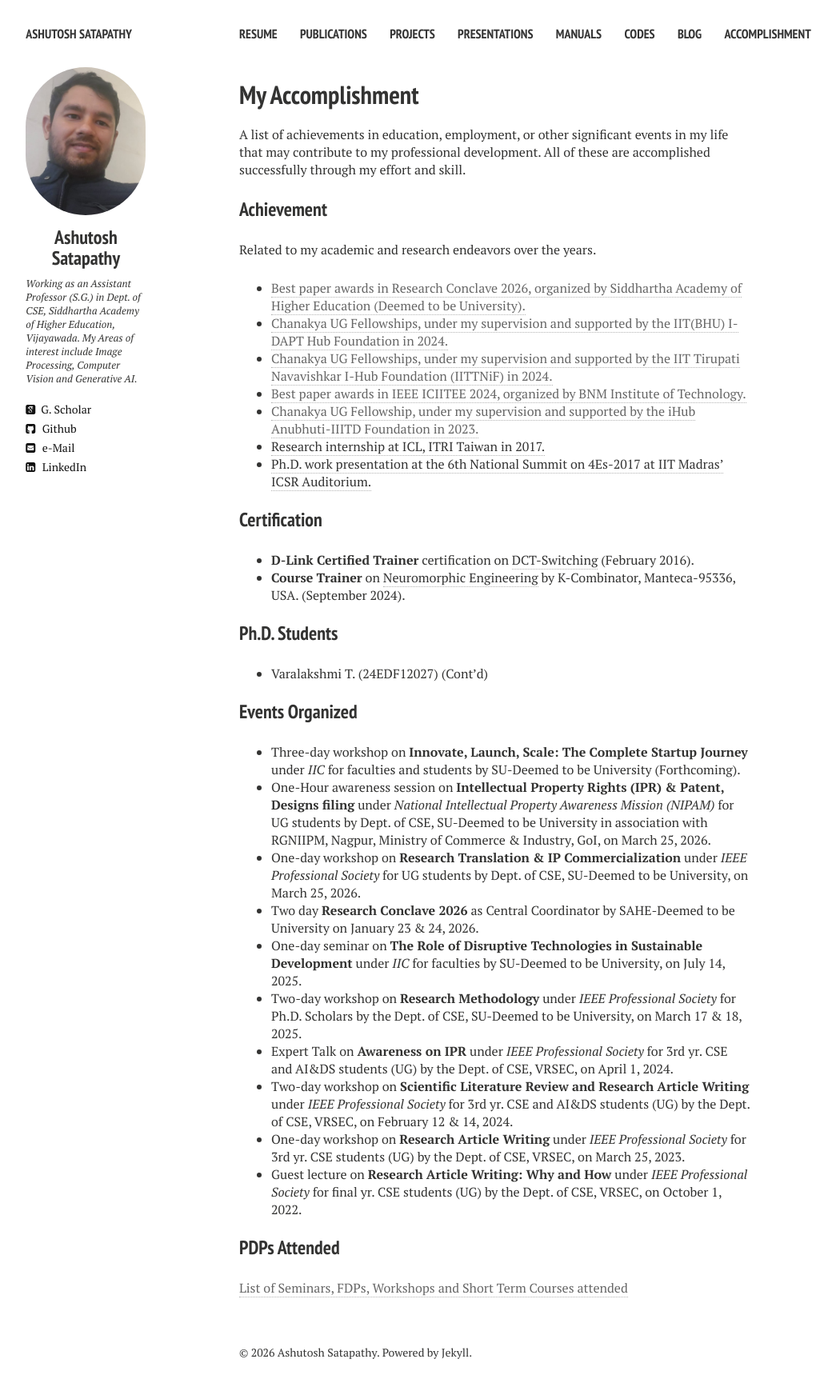
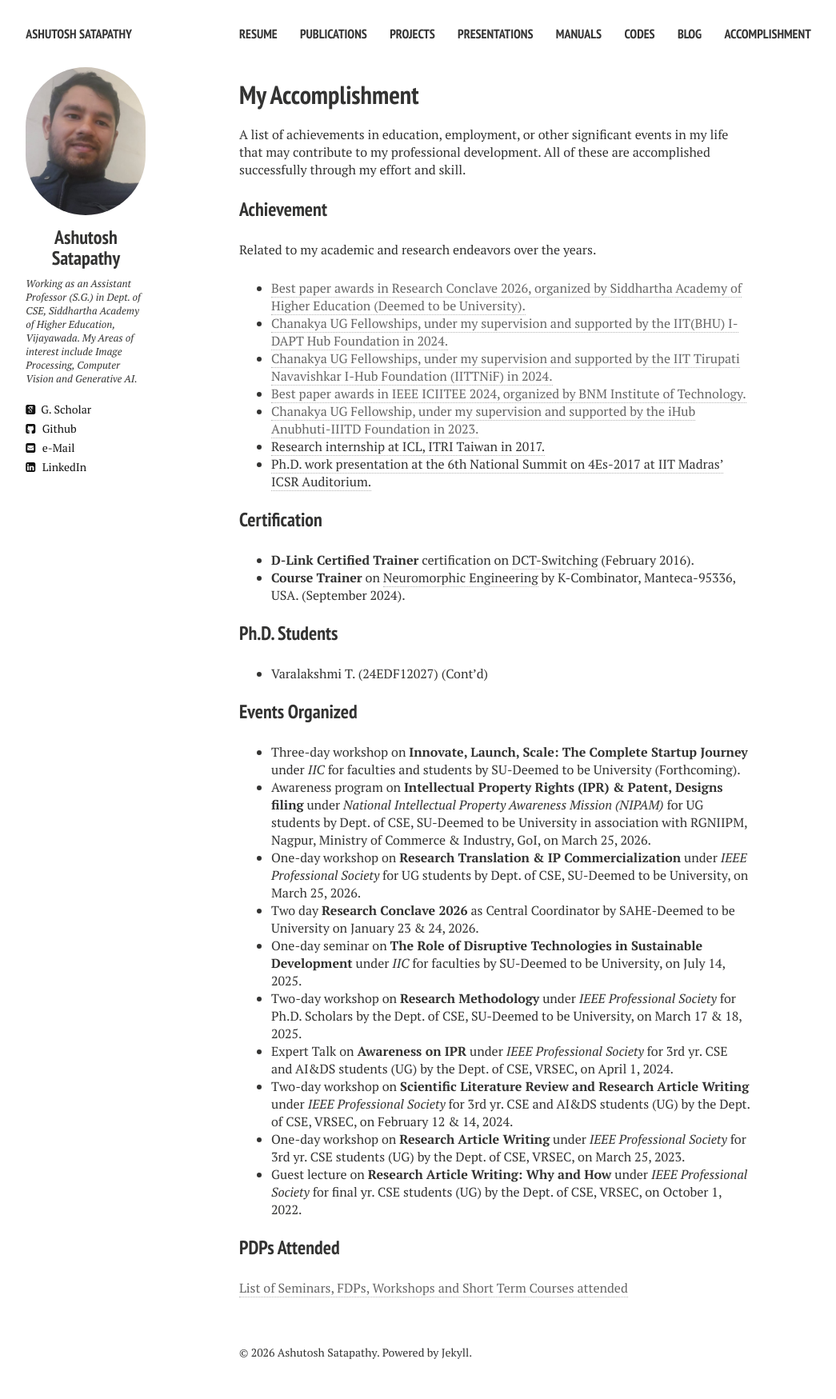
Before and after one commit to ashutoshsatapathy1990/ashutoshsatapathy1990.github.io, a Jekyll site: the page built from achievement.md, in a window 1280 px wide. Shown: the whole page at 80% size, without its empty margins (21-1066 px from the left). Built offline with Jekyll 4.4.1, drawn with Linux system fonts in a browser that asks for light colours; nearby versions of some CDN libraries.

Commit message:
Update achievement.md

```diff
--- a/achievement.md
+++ b/achievement.md
@@ -32,7 +32,7 @@ Related to my academic and research endeavors over the years.
 ### Events Organized
 
 * Three-day workshop on **Innovate, Launch, Scale: The Complete Startup Journey** under _IIC_ for faculties and students by SU-Deemed to be University (Forthcoming).
-* One-Hour awareness session on **Intellectual Property Rights (IPR) & Patent, Designs filing** under _National Intellectual Property Awareness Mission (NIPAM)_ for UG students by Dept. of CSE, SU-Deemed to be University in association with RGNIIPM, Nagpur, Ministry of Commerce & Industry, GoI, on March 25, 2026.
+* Awareness program on **Intellectual Property Rights (IPR) & Patent, Designs filing** under _National Intellectual Property Awareness Mission (NIPAM)_ for UG students by Dept. of CSE, SU-Deemed to be University in association with RGNIIPM, Nagpur, Ministry of Commerce & Industry, GoI, on March 25, 2026.
 * One-day workshop on **Research Translation & IP Commercialization** under _IEEE Professional Society_ for UG students by Dept. of CSE, SU-Deemed to be University, on March 25, 2026.
 * Two day **Research Conclave 2026** as Central Coordinator by SAHE-Deemed to be University on January 23 & 24, 2026.
 * One-day seminar on **The Role of Disruptive Technologies in Sustainable Development** under _IIC_ for faculties by SU-Deemed to be University, on July 14, 2025.
```
